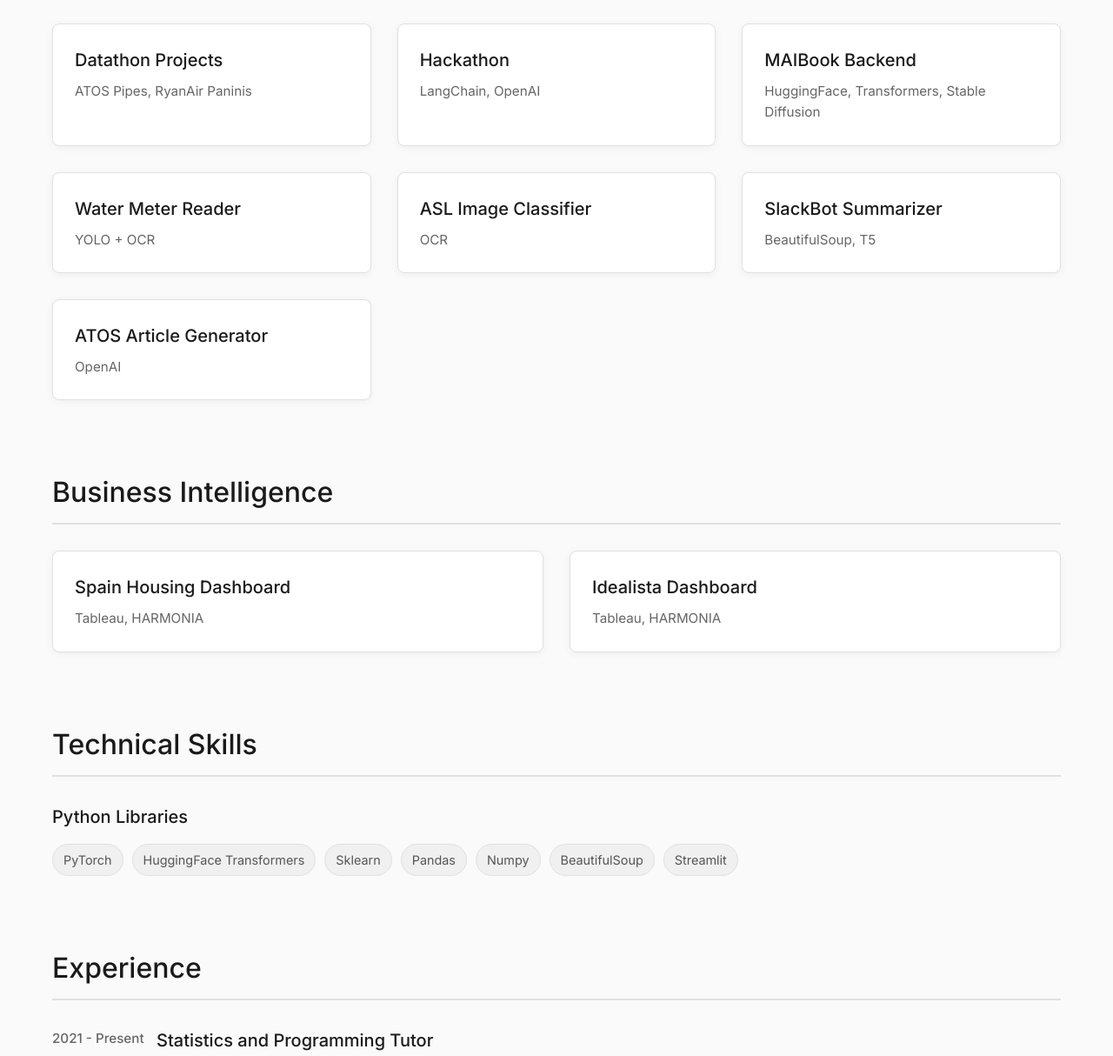
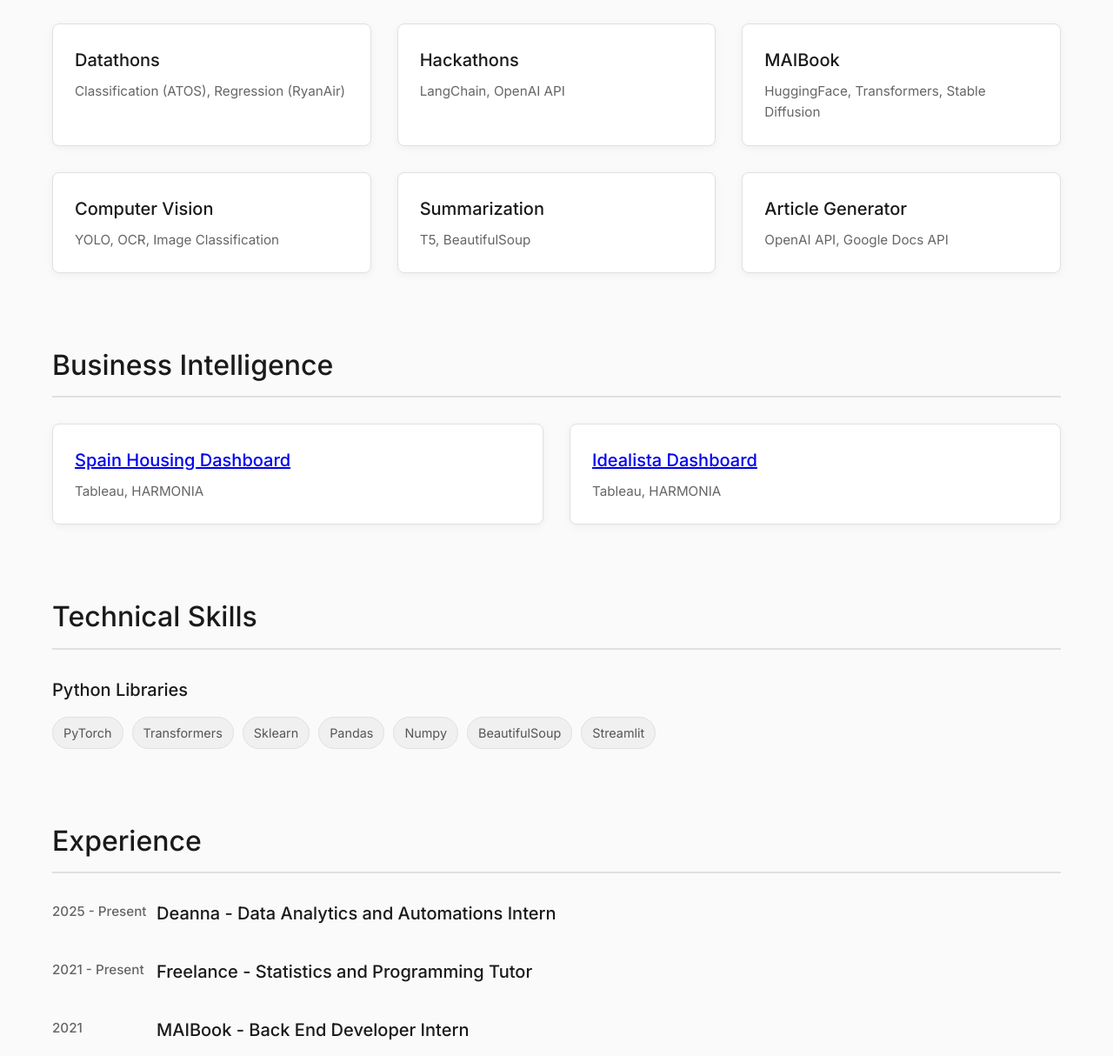
Before and after one commit to falba3/falba_portfolio, a plain HTML site: page index.html in a window 1280 px wide. Shown: the part 646-1860 px from the top of the page at 87% size. Drawn offline with Linux system fonts and the light colour scheme.

Commit message:
July 30
- refining

```diff
--- a/index.html
+++ b/index.html
@@ -11,46 +11,42 @@
     <div class="container">
         <header>
             <h1>Francisco Alba</h1>
-            <p class="subtitle">Data Analytics Student & AI/ML Developer</p>
+            <p class="subtitle">Data Analytics Graduate</p>
             <p class="location">Madrid, Spain</p>
         </header>
 
         <main>
             <section class="about">
                 <h2>About</h2>
-                <p>4th Year Data Analytics Student at IE University with a passion for AI, Machine Learning, and Business Intelligence.</p>
+                <p>Data Analytics Student at IE University with a passion for AI, Machine Learning, and Business Intelligence.</p>
             </section>
 
             <section class="projects">
                 <h2>AI & Machine Learning Projects</h2>
                 <div class="project-grid">
                     <div class="project-card">
-                        <h3>Datathon Projects</h3>
-                        <p>ATOS Pipes, RyanAir Paninis</p>
+                        <h3>Datathons</h3>
+                        <p>Classification (ATOS), Regression (RyanAir)</p>
                     </div>
                     <div class="project-card">
-                        <h3>Hackathon</h3>
-                        <p>LangChain, OpenAI</p>
+                        <h3>Hackathons</h3>
+                        <p>LangChain, OpenAI API</p>
                     </div>
                     <div class="project-card">
-                        <h3>MAIBook Backend</h3>
+                        <h3>MAIBook</h3>
                         <p>HuggingFace, Transformers, Stable Diffusion</p>
                     </div>
                     <div class="project-card">
-                        <h3>Water Meter Reader</h3>
-                        <p>YOLO + OCR</p>
+                        <h3>Computer Vision</h3>
+                        <p>YOLO, OCR, Image Classification</p>
                     </div>
                     <div class="project-card">
-                        <h3>ASL Image Classifier</h3>
-                        <p>OCR</p>
+                        <h3>Summarization</h3>
+                        <p>T5, BeautifulSoup</p>
                     </div>
                     <div class="project-card">
-                        <h3>SlackBot Summarizer</h3>
-                        <p>BeautifulSoup, T5</p>
-                    </div>
-                    <div class="project-card">
-                        <h3>ATOS Article Generator</h3>
-                        <p>OpenAI</p>
+                        <h3>Article Generator</h3>
+                        <p>OpenAI API, Google Docs API</p>
                     </div>
                 </div>
             </section>
@@ -59,11 +55,11 @@
                 <h2>Business Intelligence</h2>
                 <div class="project-grid">
                     <div class="project-card">
-                        <h3>Spain Housing Dashboard</h3>
+                        <h3><a href="https://sites.google.com/student.ie.edu/harmoniamaps/harmonia" target="_blank">Spain Housing Dashboard</a></h3>
                         <p>Tableau, HARMONIA</p>
                     </div>
                     <div class="project-card">
-                        <h3>Idealista Dashboard</h3>
+                        <h3><a href="https://sites.google.com/student.ie.edu/harmonia-idealista/home" target="_blank">Idealista Dashboard</a></h3>
                         <p>Tableau, HARMONIA</p>
                     </div>
                 </div>
@@ -76,7 +72,7 @@
                         <h3>Python Libraries</h3>
                         <div class="skill-tags">
                             <span class="tag">PyTorch</span>
-                            <span class="tag">HuggingFace Transformers</span>
+                            <span class="tag">Transformers</span>
                             <span class="tag">Sklearn</span>
                             <span class="tag">Pandas</span>
                             <span class="tag">Numpy</span>
@@ -91,9 +87,15 @@
                 <h2>Experience</h2>
                 <div class="timeline">
                     <div class="timeline-item">
+                        <div class="timeline-date">2025 - Present</div>
+                        <div class="timeline-content">
+                            <h3>Deanna - Data Analytics and Automations Intern</h3>
+                        </div>
+                    </div>
+                    <div class="timeline-item">
                         <div class="timeline-date">2021 - Present</div>
                         <div class="timeline-content">
-                            <h3>Statistics and Programming Tutor</h3>
+                            <h3>Freelance - Statistics and Programming Tutor</h3>
                         </div>
                     </div>
                     <div class="timeline-item">
@@ -105,7 +107,7 @@
                     <div class="timeline-item">
                         <div class="timeline-date">2020 - 2021</div>
                         <div class="timeline-content">
-                            <h3>Virtual Assistant</h3>
+                            <h3>Freelance - Virtual Assistant</h3>
                         </div>
                     </div>
                 </div>
@@ -113,7 +115,7 @@
         </main>
 
         <footer>
-            <p>&copy; 2024 Francisco Alba. Built with ❤️</p>
+            <p>&copy; 2025 Francisco Alba</p>
         </footer>
     </div>
 </body>
```
Also changed, not shown: 1 other file.
